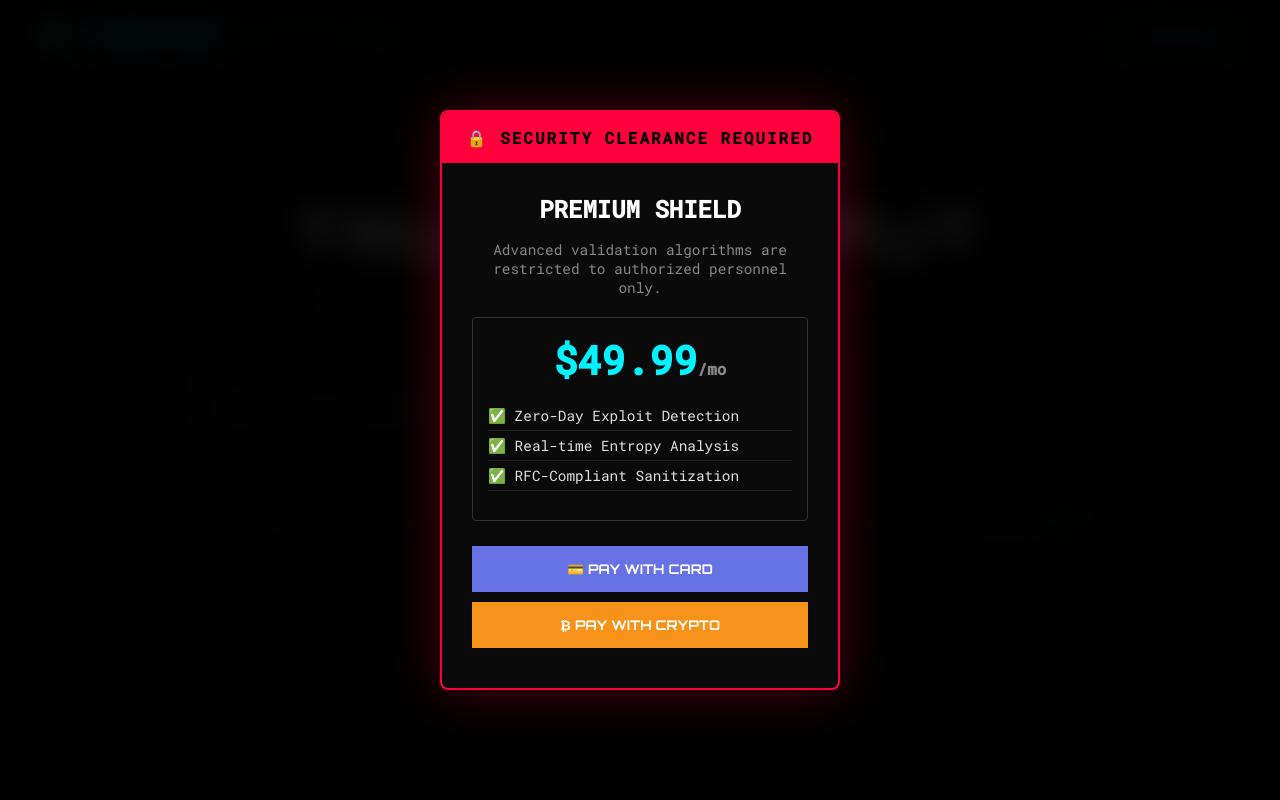
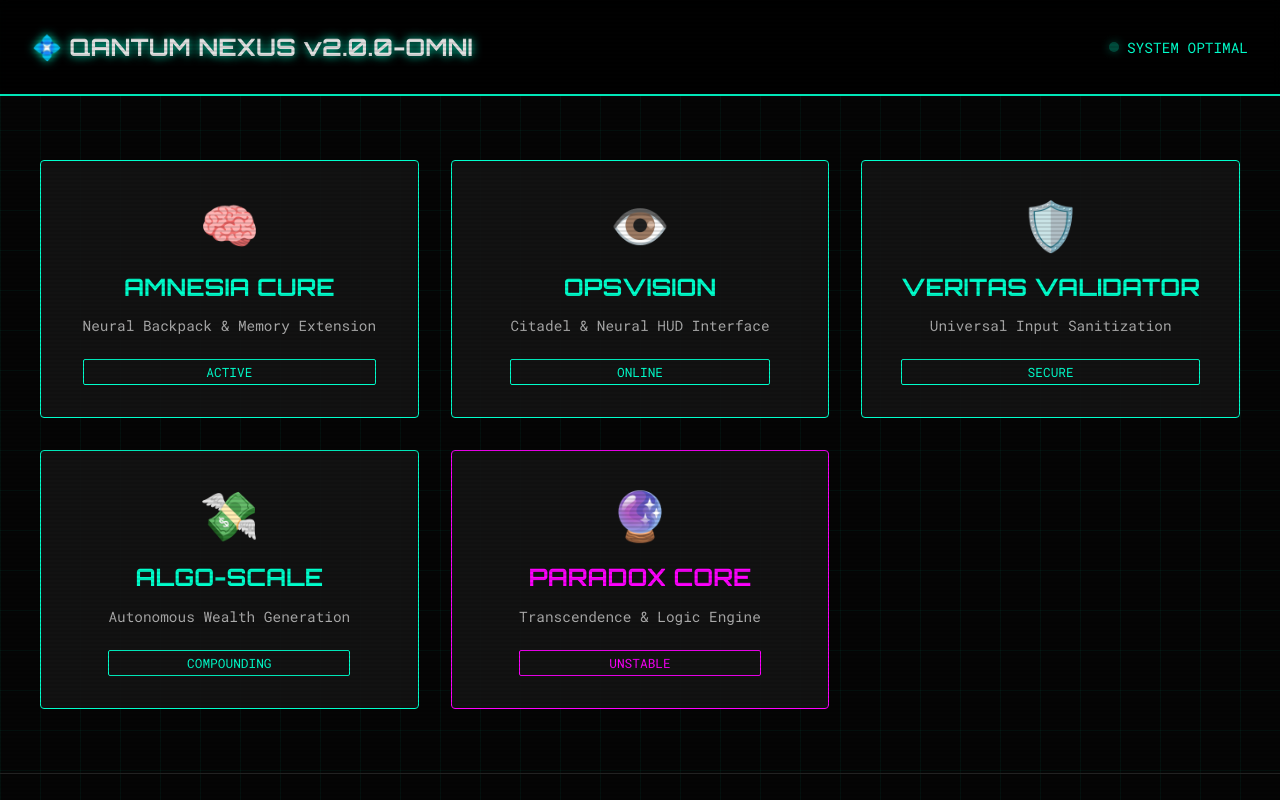
Before and after one commit to QAntum-Fortres/Ghost-Shild, a plain HTML site: page index.html in a window 1280 px wide. Shown: the top 800 px of the page. Drawn offline with Linux system fonts and the light colour scheme.

Commit message:
fix(hub): restore nexus hub and link to all 5 modules with proper encoding

```diff
--- /dev/null
+++ b/css/hub.css
@@ -0,0 +1,201 @@
+/* HUB CSS */
+@import url('paywall.css');
+/* Ensuring consistent variables */
+
+:root {
+    --primary-color: #00ffcc;
+    --secondary-color: #ff00ff;
+    --bg-color: #050505;
+    --text-color: #e0e0e0;
+    --card-bg: rgba(20, 20, 20, 0.9);
+    --border-glow: #00ffcc66;
+}
+
+body {
+    margin: 0;
+    padding: 0;
+    background: var(--bg-color);
+    color: var(--text-color);
+    font-family: 'Roboto Mono', monospace;
+    overflow-x: hidden;
+    min-height: 100vh;
+    display: flex;
+    flex-direction: column;
+}
+
+.scanlines {
+    position: fixed;
+    top: 0;
+    left: 0;
+    width: 100%;
+    height: 100%;
+    background: linear-gradient(to bottom, rgba(255, 255, 255, 0), rgba(255, 255, 255, 0) 50%, rgba(0, 0, 0, 0.1) 50%, rgba(0, 0, 0, 0.1));
+    background-size: 100% 4px;
+    pointer-events: none;
+    z-index: 10;
+}
+
+.background-grid {
+    position: fixed;
+    top: 0;
+    left: 0;
+    width: 100%;
+    height: 100%;
+    background-image:
+        linear-gradient(rgba(0, 255, 204, 0.05) 1px, transparent 1px),
+        linear-gradient(90deg, rgba(0, 255, 204, 0.05) 1px, transparent 1px);
+    background-size: 40px 40px;
+    z-index: -1;
+    animation: gridScroll 20s linear infinite;
+}
+
+@keyframes gridScroll {
+    0% {
+        transform: translateY(0);
+    }
+
+    100% {
+        transform: translateY(40px);
+    }
+}
+
+header {
+    padding: 2rem;
+    display: flex;
+    justify-content: space-between;
+    align-items: center;
+    border-bottom: 2px solid var(--primary-color);
+    background: rgba(0, 0, 0, 0.8);
+    backdrop-filter: blur(5px);
+}
+
+.logo {
+    font-family: 'Orbitron', sans-serif;
+    font-size: 1.5rem;
+    font-weight: 700;
+    text-shadow: 0 0 10px var(--primary-color);
+}
+
+.system-status {
+    color: var(--primary-color);
+    font-size: 0.9rem;
+    display: flex;
+    align-items: center;
+    gap: 0.5rem;
+}
+
+.indicator {
+    width: 10px;
+    height: 10px;
+    background: var(--primary-color);
+    border-radius: 50%;
+    box-shadow: 0 0 10px var(--primary-color);
+    animation: blink 2s infinite;
+}
+
+@keyframes blink {
+
+    0%,
+    100% {
+        opacity: 1;
+    }
+
+    50% {
+        opacity: 0.3;
+    }
+}
+
+main {
+    flex: 1;
+    padding: 4rem 2rem;
+    display: flex;
+    justify-content: center;
+    align-items: center;
+}
+
+.module-grid {
+    display: grid;
+    grid-template-columns: repeat(auto-fit, minmax(280px, 1fr));
+    gap: 2rem;
+    width: 100%;
+    max-width: 1200px;
+}
+
+.module-card {
+    background: var(--card-bg);
+    border: 1px solid var(--primary-color);
+    border-radius: 4px;
+    padding: 2rem;
+    text-decoration: none;
+    color: inherit;
+    transition: all 0.3s ease;
+    cursor: pointer;
+    position: relative;
+    overflow: hidden;
+    display: flex;
+    flex-direction: column;
+    align-items: center;
+    text-align: center;
+}
+
+.module-card:hover {
+    transform: translateY(-5px) scale(1.02);
+    box-shadow: 0 0 20px var(--border-glow);
+    background: rgba(0, 255, 204, 0.1);
+}
+
+.module-card .icon {
+    font-size: 3rem;
+    margin-bottom: 1rem;
+    transition: transform 0.3s ease;
+}
+
+.module-card:hover .icon {
+    transform: scale(1.1);
+}
+
+.module-card h2 {
+    font-family: 'Orbitron', sans-serif;
+    margin: 0.5rem 0;
+    color: var(--primary-color);
+}
+
+.module-card p {
+    font-size: 0.9rem;
+    color: #aaa;
+    margin-bottom: 1.5rem;
+}
+
+.module-card .status {
+    margin-top: auto;
+    font-size: 0.8rem;
+    padding: 0.25rem 0.5rem;
+    border: 1px solid var(--primary-color);
+    border-radius: 2px;
+    color: var(--primary-color);
+}
+
+/* Specific Card Styling */
+.module-card:nth-child(5) {
+    /* Paradox Core */
+    border-color: var(--secondary-color);
+}
+
+.module-card:nth-child(5) h2,
+.module-card:nth-child(5) .status {
+    color: var(--secondary-color);
+    border-color: var(--secondary-color);
+}
+
+.module-card:nth-child(5):hover {
+    box-shadow: 0 0 20px rgba(255, 0, 255, 0.4);
+    background: rgba(255, 0, 255, 0.1);
+}
+
+footer {
+    text-align: center;
+    padding: 2rem;
+    color: #555;
+    font-size: 0.8rem;
+    border-top: 1px solid #222;
+}
--- a/index.html
+++ b/index.html
@@ -4,114 +4,91 @@
 <head>
     <meta charset="UTF-8">
     <meta name="viewport" content="width=device-width, initial-scale=1.0">
-    <title>VERITAS | The Universal Validator</title>
-    <link rel="stylesheet" href="css/style.css">
+    <title>QANTUM NEXUS | The Central Hub</title>
+    <link rel="stylesheet" href="css/hub.css">
     <link rel="stylesheet" href="css/paywall.css">
     <link rel="preconnect" href="https://fonts.googleapis.com">
     <link rel="preconnect" href="https://fonts.gstatic.com" crossorigin>
     <link
         href="https://fonts.googleapis.com/css2?family=Orbitron:wght@400;700;900&family=Roboto+Mono:wght@300;400;500&display=swap"
         rel="stylesheet">
-    <style>
-        /* Inline critical styles to avoid FOUC */
-        body {
-            margin: 0;
-            background: #050505;
-            color: #e0e0e0;
-            font-family: 'Roboto Mono', monospace;
-            overflow-x: hidden;
-        }
-    </style>
 </head>
 
 <body>
-    <div class="grid-background"></div>
+    <div class="scanlines"></div>
+    <div class="background-grid"></div>
 
     <header>
         <div class="logo">
-            <span class="icon">🛡️</span> VERITAS <span class="version">v1.0.0-SINGULARITY</span>
+            <span class="icon">💠</span> QANTUM NEXUS <span class="version">v2.0.0-OMNI</span>
         </div>
-        <div class="status-indicator online">SYSTEM ONLINE</div>
+        <div class="system-status">
+            <span class="indicator"></span> SYSTEM OPTIMAL
+        </div>
     </header>
 
     <main>
-        <div class="validator-container">
-            <h1 class="glitch" data-text="TRUST NO INPUT">TRUST NO INPUT</h1>
-            <p class="subtitle">Universal Validation Engine | Zero Dependency | RFC Compliant</p>
+        <div class="module-grid">
+            <!-- MODULE 1: AMNESIA CURE -->
+            <a href="backpack.html" class="module-card" data-tilt>
+                <div class="card-content">
+                    <div class="icon">🧠</div>
+                    <h2>AMNESIA CURE</h2>
+                    <p>Neural Backpack & Memory Extension</p>
+                    <div class="status">ACTIVE</div>
+                </div>
+            </a>
 
-            <div class="input-wrapper">
-                <div class="glow-border"></div>
-                <label for="validator-input" class="sr-only">Enter data to validate</label>
-                <textarea id="validator-input" placeholder="Paste any string here (URL, Email, IP, Crypto Address...)"
-                    spellcheck="false"></textarea>
-                <div class="metrics">
-                    <span id="char-count">0 chars</span>
-                    <span id="entropy-label">ENTROPY: <span id="entropy-val" class="safe">LOW</span></span>
+            <!-- MODULE 2: OPSVISION -->
+            <a href="vision.html" class="module-card" data-tilt>
+                <div class="card-content">
+                    <div class="icon">👁️</div>
+                    <h2>OPSVISION</h2>
+                    <p>Citadel & Neural HUD Interface</p>
+                    <div class="status">ONLINE</div>
                 </div>
-            </div>
+            </a>
 
-            <div class="results-panel" id="results-panel">
-                <div class="panel-header">Analysis Result</div>
+            <!-- MODULE 3: VERITAS VALIDATOR -->
+            <a href="validator.html" class="module-card" data-tilt>
+                <div class="card-content">
+                    <div class="icon">🛡️</div>
+                    <h2>VERITAS VALIDATOR</h2>
+                    <p>Universal Input Sanitization</p>
+                    <div class="status">SECURE</div>
+                </div>
+            </a>
 
-                <div class="result-grid">
-                    <!-- Dynamic validation pills will appear here -->
-                    <div class="pill pending">Awaiting Input...</div>
+            <!-- MODULE 4: ALGO-SCALE -->
+            <a href="finance.html" class="module-card" data-tilt>
+                <div class="card-content">
+                    <div class="icon">💸</div>
+                    <h2>ALGO-SCALE</h2>
+                    <p>Autonomous Wealth Generation</p>
+                    <div class="status">COMPOUNDING</div>
                 </div>
+            </a>
 
-                <div class="sanitization-zone">
-                    <h3>SANITIZED OUTPUT</h3>
-                    <div class="code-block" id="sanitized-output">
-                        // Output will generate here
-                    </div>
-                    <button id="copy-btn" class="action-btn">COPY SAFE STRING</button>
+            <!-- MODULE 5: PARADOX CORE -->
+            <a href="paradox.html" class="module-card param-glitch" data-tilt>
+                <div class="card-content">
+                    <div class="icon">🔮</div>
+                    <h2>PARADOX CORE</h2>
+                    <p>Transcendence & Logic Engine</p>
+                    <div class="status">UNSTABLE</div>
                 </div>
-            </div>
+            </a>
         </div>
     </main>
 
-    <!-- PAYWALL MODAL -->
-    <div id="paywall-overlay" class="paywall-overlay">
-        <div class="paywall-modal">
-            <div class="modal-header">
-                <span class="lock-icon">🔒</span> SECURITY CLEARANCE REQUIRED
-            </div>
-            <div class="modal-body">
-                <h2>PREMIUM SHIELD</h2>
-                <p>Advanced validation algorithms are restricted to authorized personnel only.</p>
-                <div class="pricing-tier">
-                    <div class="price">$49.99<small>/mo</small></div>
-                    <ul class="features">
-                        <li>✅ Zero-Day Exploit Detection</li>
-                        <li>✅ Real-time Entropy Analysis</li>
-                        <li>✅ RFC-Compliant Sanitization</li>
-                    </ul>
-                </div>
-                <div class="payment-methods">
-                    <button class="pay-btn stripe" onclick="window.simulatePayment('stripe')">
-                        <span>💳</span> PAY WITH CARD
-                    </button>
-                    <button class="pay-btn crypto" onclick="window.simulatePayment('crypto')">
-                        <span>₿</span> PAY WITH CRYPTO
-                    </button>
-                </div>
-                <div class="processing-status" id="payment-status">
-                    <div class="loader"></div>
-                    <span id="status-text">INITIALIZING SECURE CHANNEL...</span>
-                </div>
-            </div>
-        </div>
-    </div>
-
     <footer>
-        <div class="footer-content">
-            <p>POWERED BY <strong>QANTUM</strong> | ARCHITECT: THE SOVEREIGN</p>
-            <p class="copyright">© 2026 QANTUM HOLDING. ALL RIGHTS RESERVED.</p>
-        </div>
+        <p>POWERED BY <strong>QANTUM</strong> | ARCHITECT: THE SOVEREIGN</p>
+        <p>© 2026 QANTUM HOLDING. ALL RIGHTS RESERVED.</p>
     </footer>
 
-    <!-- Core Logic -->
-    <script src="js/validator.js"></script>
-    <script src="js/app.js"></script>
+    <script src="js/hub.js"></script>
+    <!-- Gatekeeper is optional on the Hub, but good for consistency/upsell if needed.
+         Usually the Hub is free, modules are paid. Let's keep Hub free. -->
 </body>
 
 </html>
--- /dev/null
+++ b/js/hub.js
@@ -0,0 +1,41 @@
+/**
+ * HUB INTERACTIVITY
+ * -----------------
+ * Handles navigation feedback and minor animations for the QANTUM NEXUS Hub.
+ */
+
+document.addEventListener('DOMContentLoaded', () => {
+    console.log("QANTUM NEXUS HUB: ONLINE");
+    initHub();
+});
+
+function initHub() {
+    // Add hover sound effects (simulated)
+    const cards = document.querySelectorAll('.module-card');
+
+    cards.forEach(card => {
+        card.addEventListener('mouseenter', () => {
+            playHoverSound();
+            card.style.borderColor = '#ffffff'; // White flash
+            setTimeout(() => {
+                const isParadox = card.href.includes('paradox');
+                card.style.borderColor = isParadox ? '#ff00ff' : '#00ffcc';
+            }, 100);
+        });
+    });
+
+    // Random Glitch Effect on Title
+    const title = document.querySelector('h1.glitch');
+    if (title) {
+        setInterval(() => {
+            title.classList.toggle('glitching');
+            setTimeout(() => title.classList.remove('glitching'), 200);
+        }, 5000);
+    }
+}
+
+function playHoverSound() {
+    // Simplified hover feedback
+    // In a real browser without user interaction, audio is blocked, so we skip actual Audio() for now
+    // to avoid console errors. This is just a placeholder hook.
+}
```
Also changed, not shown: js/gatekeeper.js (added, +131 -0 lines).
